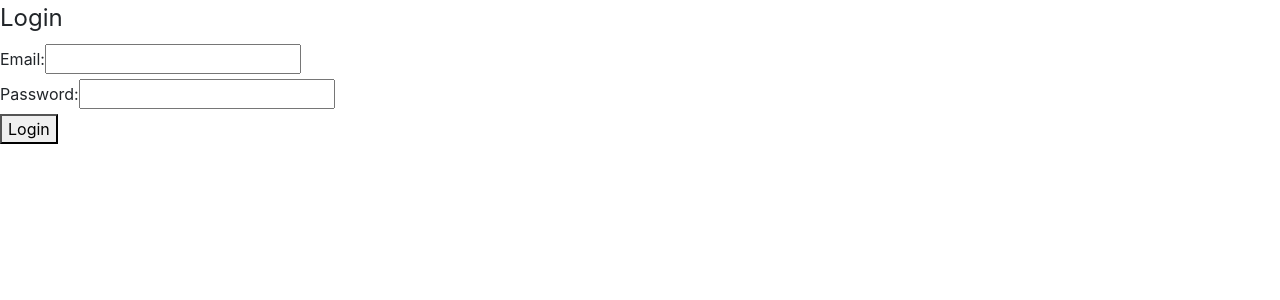
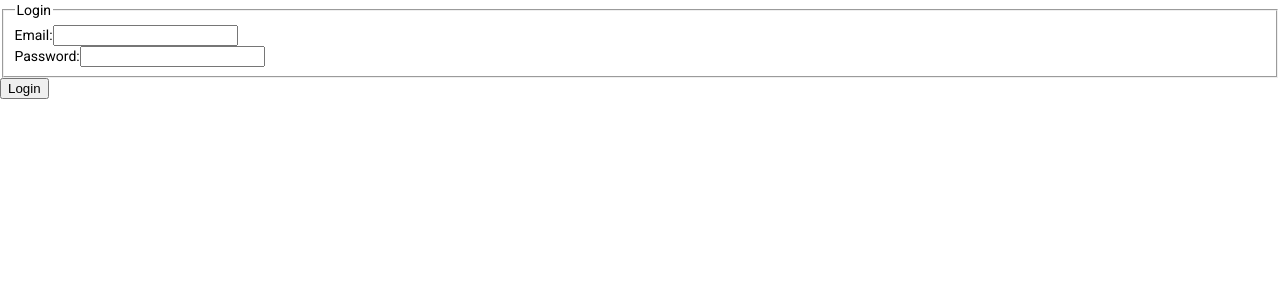
Before and after one commit to terencecode/lucky-data, an Angular app in the folder lucky-data-application/: page / in a window 1280 px wide. Shown: the top 300 px of the page. Built offline with nearby package versions, Linux system fonts and the light colour scheme.

Commit message:
Added angular material

```diff
--- a/lucky-data-application/angular.json
+++ b/lucky-data-application/angular.json
@@ -28,6 +28,7 @@
               "src/assets"
             ],
             "styles": [
+              "src/custom-theme.scss",
               "src/styles.sass"
             ],
             "scripts": []
@@ -123,6 +124,7 @@
           }
         }
       }
-    }},
+    }
+  },
   "defaultProject": "lucky-data-application"
 }
--- a/lucky-data-application/package.json
+++ b/lucky-data-application/package.json
@@ -12,10 +12,12 @@
   "private": true,
   "dependencies": {
     "@angular/animations": "~9.1.0",
+    "@angular/cdk": "^9.2.0",
     "@angular/common": "~9.1.0",
     "@angular/compiler": "~9.1.0",
     "@angular/core": "~9.1.0",
     "@angular/forms": "~9.1.0",
+    "@angular/material": "^9.2.0",
     "@angular/platform-browser": "~9.1.0",
     "@angular/platform-browser-dynamic": "~9.1.0",
     "@angular/router": "~9.1.0",
--- a/lucky-data-application/src/app/app.module.ts
+++ b/lucky-data-application/src/app/app.module.ts
@@ -9,6 +9,7 @@
 import { LoginFormComponent } from './component/login-form/login-form.component';
 import {ReactiveFormsModule} from "@angular/forms";
 import { DatasetListComponent } from './component/dataset-list/dataset-list.component';
+import { BrowserAnimationsModule } from '@angular/platform-browser/animations';
 
 @NgModule({
   declarations: [
@@ -20,7 +21,8 @@
     BrowserModule,
     AppRoutingModule,
     HttpClientModule,
-    ReactiveFormsModule
+    ReactiveFormsModule,
+    BrowserAnimationsModule
   ],
   providers: [
     { provide: HTTP_INTERCEPTORS, useClass: AuthInterceptor, multi: true },
--- /dev/null
+++ b/lucky-data-application/src/custom-theme.scss
@@ -0,0 +1,31 @@
+
+// Custom Theming for Angular Material
+// For more information: https://material.angular.io/guide/theming
+@import '~@angular/material/theming';
+// Plus imports for other components in your app.
+
+// Include the common styles for Angular Material. We include this here so that you only
+// have to load a single css file for Angular Material in your app.
+// Be sure that you only ever include this mixin once!
+@include mat-core();
+
+// Define the palettes for your theme using the Material Design palettes available in palette.scss
+// (imported above). For each palette, you can optionally specify a default, lighter, and darker
+// hue. Available color palettes: https://material.io/design/color/
+$lucky-data-application-primary: mat-palette($mat-indigo);
+$lucky-data-application-accent: mat-palette($mat-pink, A200, A100, A400);
+
+// The warn palette is optional (defaults to red).
+$lucky-data-application-warn: mat-palette($mat-red);
+
+// Create the theme object (a Sass map containing all of the palettes).
+$lucky-data-application-theme: mat-light-theme($lucky-data-application-primary, $lucky-data-application-accent, $lucky-data-application-warn);
+
+// Include theme styles for core and each component used in your app.
+// Alternatively, you can import and @include the theme mixins for each component
+// that you are using.
+@include angular-material-theme($lucky-data-application-theme);
+
+
+html, body { height: 100%; }
+body { margin: 0; font-family: Roboto, "Helvetica Neue", sans-serif; }
--- a/lucky-data-application/src/index.html
+++ b/lucky-data-application/src/index.html
@@ -6,12 +6,10 @@
   <base href="/">
   <meta name="viewport" content="width=device-width, initial-scale=1">
   <link rel="icon" type="image/x-icon" href="favicon.ico">
-  <link rel="stylesheet"
-        href="https://maxcdn.bootstrapcdn.com/bootstrap/4.0.0/css/bootstrap.min.css"
-        integrity="sha384-Gn5384xqQ1aoWXA+058RXPxPg6fy4IWvTNh0E263XmFcJlSAwiGgFAW/dAiS6JXm"
-        crossorigin="anonymous">
+  <link href="https://fonts.googleapis.com/css?family=Roboto:300,400,500&display=swap" rel="stylesheet">
+  <link href="https://fonts.googleapis.com/icon?family=Material+Icons" rel="stylesheet">
 </head>
-<body>
+<body class="mat-typography">
   <app-root></app-root>
 </body>
 </html>
```
Also changed, not shown: 1 other file (tests, documents, lock files or other folders).
